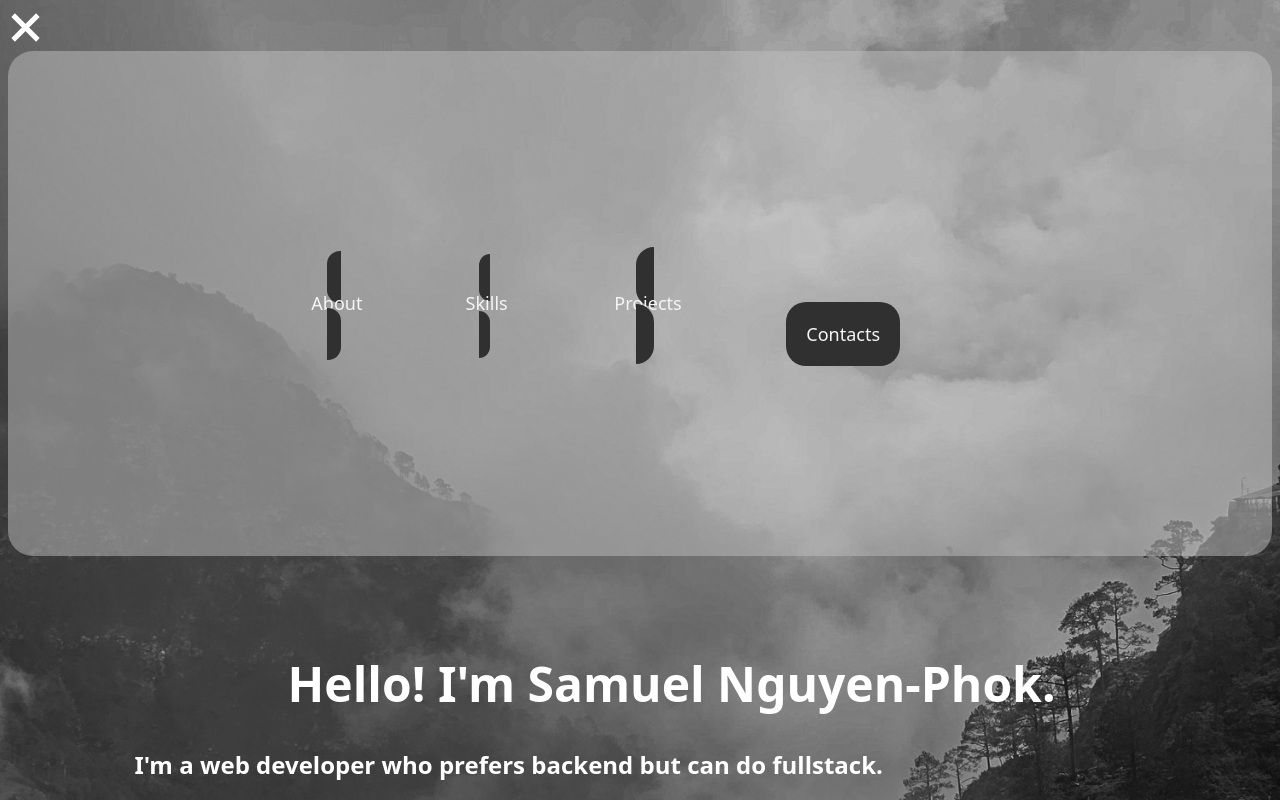
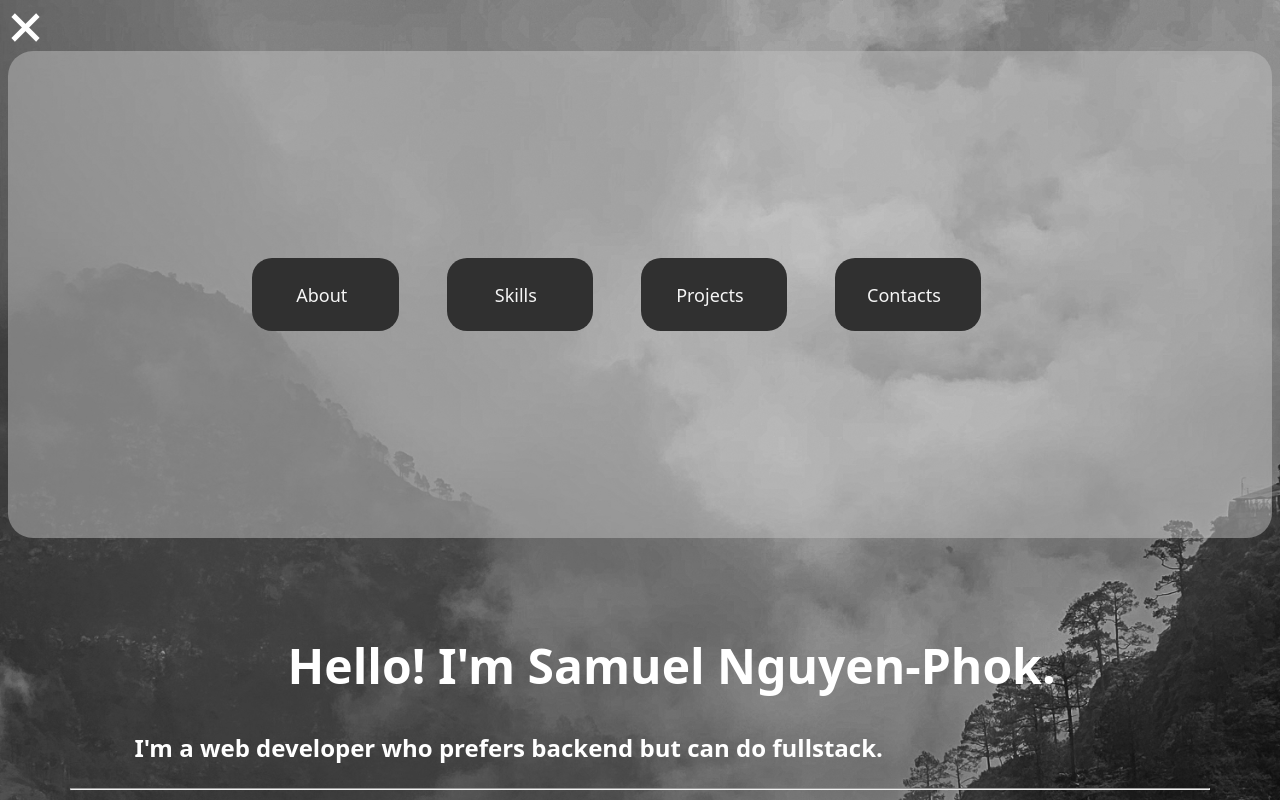
Before and after one commit to WildSource/snp-portfolio, a React (Vite) app: page / in a window 1280 px wide. Both pictures are taken after a click on the element 25 px from the left and 27 px from the top of the page. Shown: the top 800 px of the page. Built offline with nearby package versions, Linux system fonts and the light colour scheme; no server answers.

Commit message:
feat: make navbar button responsive

```diff
--- a/src/components/navbar/Navbar.jsx
+++ b/src/components/navbar/Navbar.jsx
@@ -5,10 +5,10 @@ function Navbar() {
   return (
     <div className='NavbarClass'>
       <ul>
-        <li><h3><a href='#about'><div>About</div></a></h3></li>
-        <li><h3><a href='#skills'><div>Skills</div></a></h3></li>
-        <li><h3><a href='#projects'><div>Projects</div></a></h3></li>
-        <li><h3><a href='#contacts'>Contacts</a></h3></li>
+        <li><h3><a href='#about'><div className='button-link' >About</div></a></h3></li>
+        <li><h3><a href='#skills'><div className='button-link' >Skills</div></a></h3></li>
+        <li><h3><a href='#projects'><div className='button-link' >Projects</div></a></h3></li>
+        <li><h3><a href='#contacts'><div className='button-link' >Contacts</div></a></h3></li>
        </ul>
     </div>
   )
--- a/src/index.css
+++ b/src/index.css
@@ -27,7 +27,9 @@ p, a:link, a:visited {
   font-size: large;
 }
 
-a:link, a:visited {
+.button-link {
+  width: 100%;
+  height: auto;
   background-color: #303030;
   padding: 5%;
   border-radius: 20px;
@@ -50,8 +52,16 @@ a:link, a:visited {
   padding-bottom: 5%;
 }
 
-@media only screen and (min-width: 810px) {
-  a:link, a:visited {
-    padding: 30%;
+@media only screen and (min-width: 1024px) {
+  .button-link {
+    width: 100px;
   }
 }
+
+@media only screen and (min-width: 810px) {
+  .button-link {
+    padding: 30%;
+    padding-right: 40%;
+    width: 90px;
+  }
+}
```
